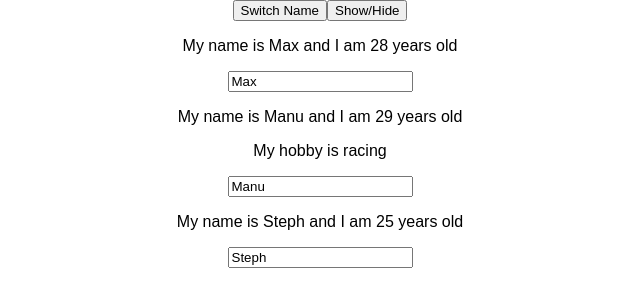
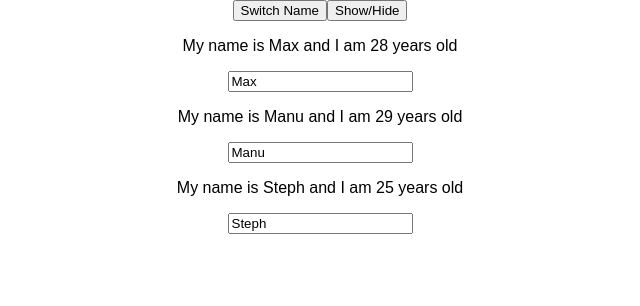
Before and after one commit to ajaythacker/react-complete-guide, a React (Create React App) app: page / in a window 1280 px wide. Both pictures are taken after a click on the button "Show/Hide". Shown: the top 306 px of the page, without its empty margins (320-960 px from the left). Built offline with nearby package versions, Linux system fonts and the light colour scheme.

Commit message:
trying map

```diff
--- a/src/App.js
+++ b/src/App.js
@@ -5,22 +5,22 @@ import Person from './Person/Person';
 class App extends Component {
   state = {
     persons: [{name: 'Max', age: 28}, {name: 'Manu', age: 29}, {name: 'Steph', age: 25}],
-    otherState: 'other'
+    otherState: 'other',
+    showPersons: false
   };
 
   clickHandler = () => {
     this.setState({
-      persons: [{name: 'Max', age: 28}, {name: 'Manuaa', age: 29}, {name: 'Steph', age: 26}],
-      showPersons: false
+      persons: [{name: 'Max', age: 28}, {name: 'Manuaa', age: 29}, {name: 'Steph', age: 26}]
     });
   };
 
   changeHandler = event => {
     this.setState({
       persons: [
-        {name: event.target.value, age: 28},
-        {name: 'Manuaa', age: 29},
-        {name: 'Steph', age: 26}
+        {id: 1, name: event.target.value, age: 28},
+        {id: 2, name: 'Manuaa', age: 29},
+        {id: 3, name: 'Steph', age: 26}
       ]
     });
   };
@@ -38,19 +38,17 @@ class App extends Component {
     if (this.state.showPersons) {
       persons = (
         <div>
-          <Person
-            name={this.state.persons[0].name}
-            age={this.state.persons[0].age}
-            click={this.clickHandler}
-            change={this.changeHandler}
-          />
-          <Person
-            name={this.state.persons[1].name}
-            age={this.state.persons[1].age}
-            click={this.clickHandler}>
-            My hobby is racing
-          </Person>
-          <Person name={this.state.persons[2].name} age={this.state.persons[2].age} />
+          {this.state.persons.map(person => {
+            return (
+              <Person
+                key={person.id}
+                name={person.name}
+                age={person.age}
+                click={this.clickHandler}
+                change={this.changeHandler}
+              />
+            );
+          })}
         </div>
       );
     }
```
